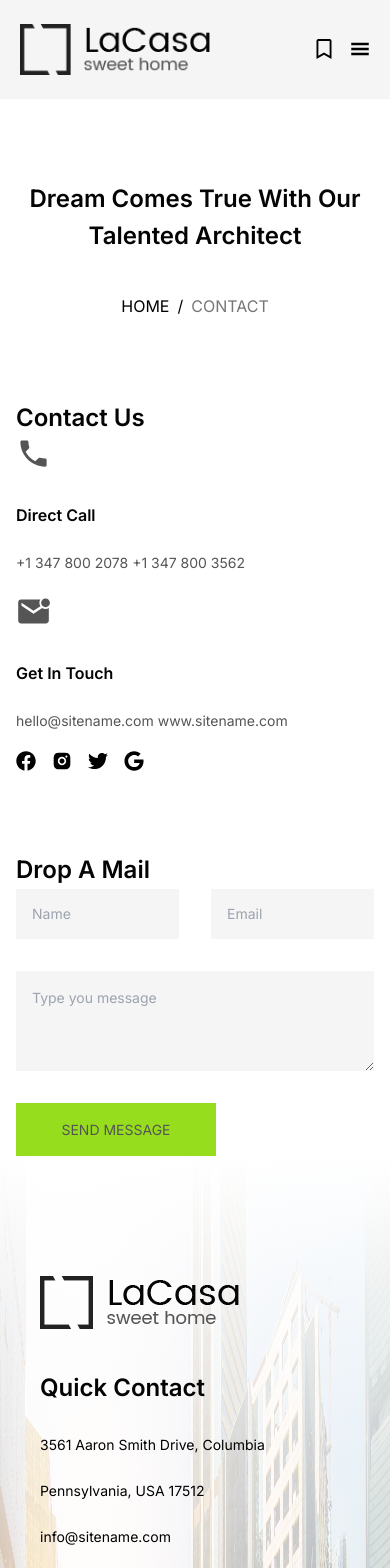
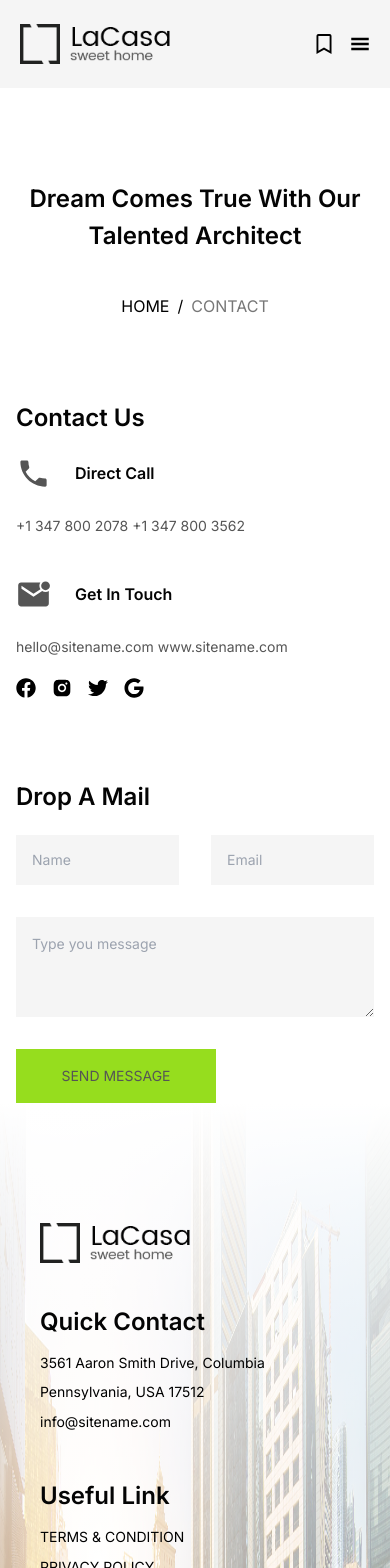
Before and after one commit to fl1pHover/Myanganii-batalgaa, a Next.js app: page /contact in a window 390 px wide. Shown: the top 1568 px of the page. Built offline with nearby package versions, Linux system fonts and the light colour scheme.

Commit message:
za yg loading edrees busad ni

```diff
--- a/app/contact/page.js
+++ b/app/contact/page.js
@@ -17,8 +17,11 @@ const Contact = () => {
           <h1 className="largeTitle">Contact Us</h1>
           {contactData.map((c) => (
             <div key={c.id} className="flex flex-col ">
-              <p className="text-[35px] text-gray-3 ">{c.icon}</p>
-              <h1 className="mt-8 mb-6 smallTitle">{c.title}</h1>
+              {/* <p className="text-[35px] text-gray-3 ">{c.icon}</p> */}
+              <h1 className="flex items-center gap-6 mt-0 mb-6 smallTitle">
+                <span className="text-[35px] text-gray-3">{c.icon}</span>{" "}
+                {c.title}
+              </h1>
               <p className="mb-5 p">{c.info}</p>
               {c.additional}
             </div>
--- a/app/globals.css
+++ b/app/globals.css
@@ -127,7 +127,7 @@ h6 {
 }
 
 .footer_grid {
-  @apply grid grid-cols-1 sm:grid-cols-2 md:grid-cols-3;
+  @apply grid grid-cols-1 gap-5 sm:grid-cols-2 md:grid-cols-3;
 }
 
 .footer_input {
--- a/components/ui/Footer.js
+++ b/components/ui/Footer.js
@@ -22,13 +22,15 @@ const Footer = () => {
           "gap-10"
         )}
       >
-        <img src={logo} alt="" className="px-0 md:px-9" />
+        <img src={logo} alt="" className="px-0 md:px-9 w-[150px] md:w-full" />
         {footerData.map((item) => (
           <div
             key={item.title}
             className="flex flex-col px-0 text-left md:px-9"
           >
-            <h1 className="mb-4 font-semibold text-[24px]">{item.title}</h1>
+            <h1 className="mb-2 md:mb-4 font-semibold text-[24px]">
+              {item.title}
+            </h1>
 
             {item.links.map((contact) => (
               <>
@@ -36,12 +38,12 @@ const Footer = () => {
                   <a
                     key={contact.info}
                     href={contact.link}
-                    className="text-[14px] hover:text-color-2 hoverEffect my-3"
+                    className="text-[14px] hover:text-color-2 hoverEffect my-1 md:my-3"
                   >
                     {contact.info}
                   </a>
                 ) : (
-                  <p className={mergeNames("text-[14px] my-3")}>
+                  <p className={mergeNames("text-[14px] my-1 md:my-3")}>
                     {contact.info}
                   </p>
                 )}
--- a/components/ui/Navbar.js
+++ b/components/ui/Navbar.js
@@ -48,16 +48,21 @@ const Navbar = () => {
       <div
         className={mergeNames(
           "navbar",
-
           showBackground
-            ? "bg-white shadow"
+            ? "bg-white shadow-lg"
             : pathname == "/"
             ? "bg-transparent"
             : "bg-gray-0"
         )}
       >
         <a href="/">
-          <img src={logo} width={190} height={40} alt="logo" />
+          <img
+            src={logo}
+            className="w-[150px] lg:w-[190px]"
+            width={190}
+            height={40}
+            alt="logo"
+          />
         </a>
 
         <nav className={`items-center hidden gap-5 lg:gap-20 md:flex`}>
```
